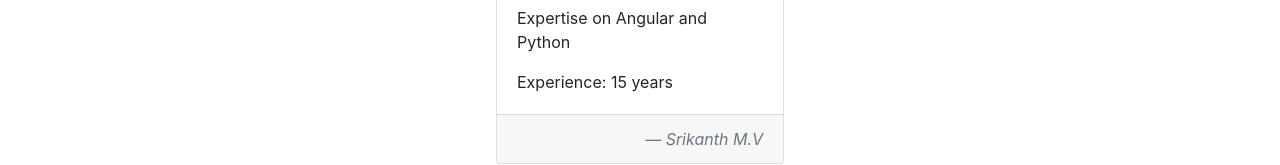
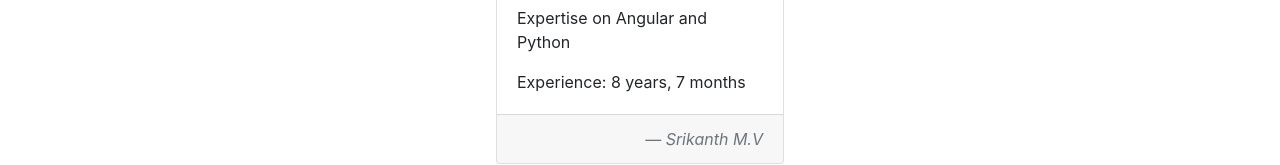
Before and after one commit to srikanthmv/gitdemoproject, an Angular app: page / in a window 1280 px wide. Shown: the part 403-568 px from the top of the page. Built offline with nearby package versions, Linux system fonts and the light colour scheme.

Commit message:
changed experience data

```diff
--- a/src/app/app.component.html
+++ b/src/app/app.component.html
@@ -27,7 +27,7 @@
       <div class="card-body">
         <h5 class="card-title">Full Stack Developer</h5>
         <p class="card-text">Expertise on Angular and Python</p>
-        <p class="card-text">Experience: 15 years</p>
+        <p class="card-text">Experience: 8 years, 7 months</p>
       </div>
       <div class="card-footer">
         <blockquote class="blockquote">
```
